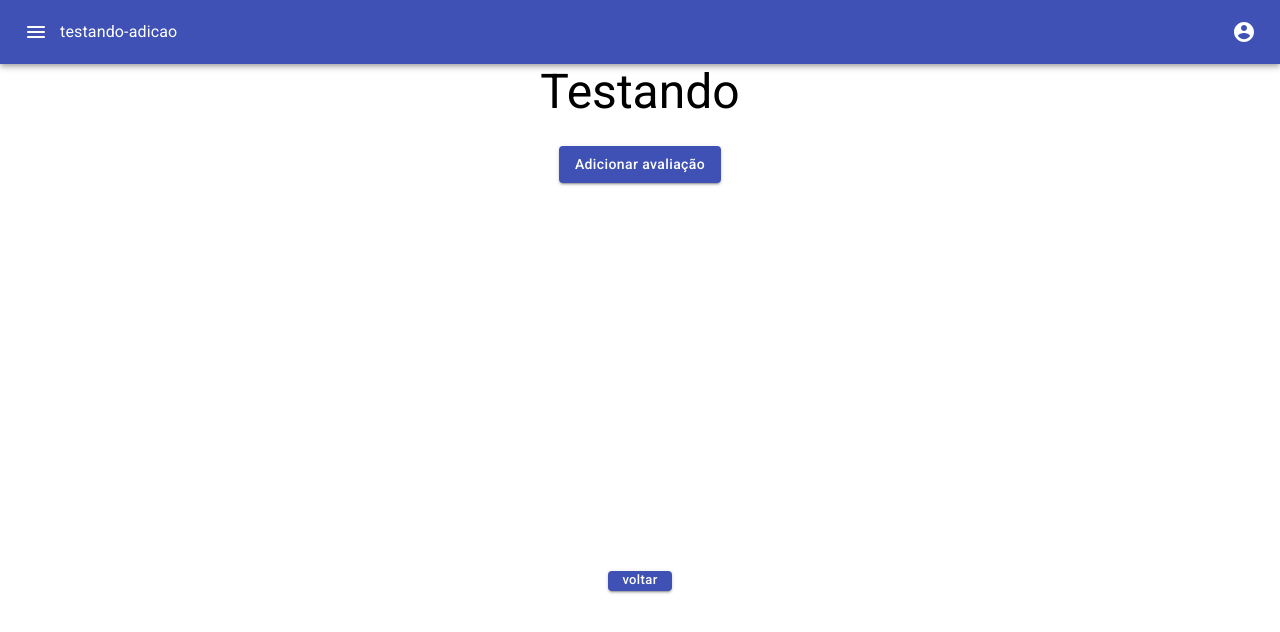
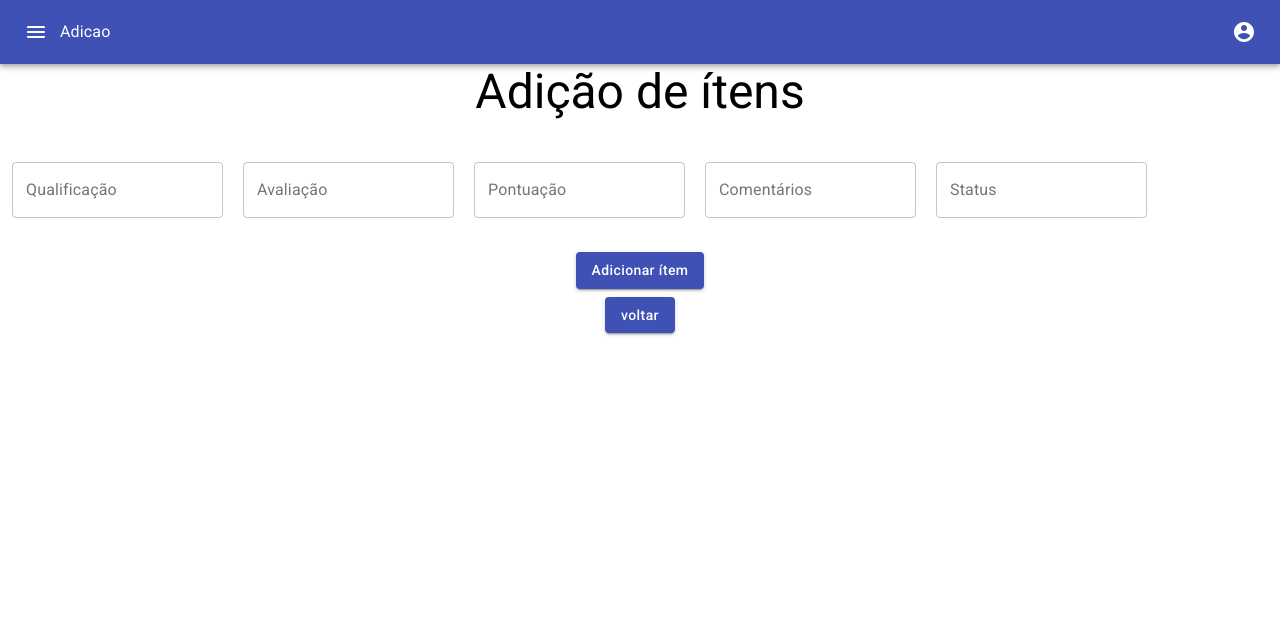
Before and after one commit to fga-eps-mds/2021-1-hospitalar, a React (Create React App) app in the folder frontend/: page /NovaAvaliacao/Adicao in a window 1280 px wide. Shown: the top 632 px of the page. Built offline with nearby package versions, Linux system fonts and the light colour scheme.

Commit message:
#111 - adições finais para a R1

```diff
--- /dev/null
+++ b/frontend/src/components/ColetaDados/index.tsx
@@ -0,0 +1,8 @@
+export interface ColetaDados {
+  OBindice: string
+  OBqualificacao: string
+  OBavaliacao: string
+  OBpontuacao: string
+  OBcomentario: string
+  OBstatus: string
+}
--- /dev/null
+++ b/frontend/src/components/ColetaDados/styles.ts
@@ -0,0 +1,3 @@
+import { makeStyles } from '@material-ui/core'
+
+export const useStyles = makeStyles((theme) => ({}))
--- /dev/null
+++ b/frontend/src/components/Gerenciamento/index.tsx
@@ -0,0 +1,54 @@
+import { Box, Grid, Typography } from '@material-ui/core'
+import React, { useState } from 'react'
+
+import { Button } from '../GlobalComponents/Inputs/Button'
+import { ColetaDados } from '../ColetaDados'
+import { useHistory } from 'react-router-dom'
+import { useStyles } from './styles'
+
+interface Props {
+  lista: ColetaDados
+  deleteLista(variavel: string): void
+}
+
+export const Gerenciamento = ({ lista, deleteLista }: Props) => {
+  const history = useHistory()
+
+  return (
+    <div className='teste'>
+      <div>
+        <table>
+          <thead>
+            <tr>
+              <th>Índice</th>
+              <th>Qualificação</th>
+              <th>Avaliacao</th>
+              <th>Pontuacao</th>
+              <th>Comentario</th>
+              <th>Status</th>
+            </tr>
+          </thead>
+          <tbody>
+            <tr>
+              <td>{lista.OBindice}</td>
+              <td>{lista.OBqualificacao}</td>
+              <td>{lista.OBavaliacao}</td>
+              <td>{lista.OBpontuacao}</td>
+              <td>{lista.OBcomentario}</td>
+              <td>{lista.OBstatus}</td>
+            </tr>
+          </tbody>
+        </table>
+        <Button
+          onClick={() => {
+            deleteLista(lista.OBindice)
+          }}
+        >
+          apagar
+        </Button>
+      </div>
+    </div>
+  )
+}
+
+export default Gerenciamento
--- /dev/null
+++ b/frontend/src/components/Gerenciamento/styles.ts
@@ -0,0 +1,13 @@
+import { makeStyles } from '@material-ui/core'
+
+export const useStyles = makeStyles((theme) => ({
+  botaovoltar: {
+    alignItems: 'center',
+    marginTop: '50px',
+  },
+
+  texto_qualificacao: {
+    marginTop: '20px',
+    marginLeft: '20px',
+  },
+}))
--- a/frontend/src/pages/PaginaAddItem/index.tsx
+++ b/frontend/src/pages/PaginaAddItem/index.tsx
@@ -1,8 +1,12 @@
+/* eslint-disable react/no-array-index-key */
+/* eslint-disable @typescript-eslint/no-shadow */
 import { Box, Grid, Typography } from '@material-ui/core'
-import React, { useState } from 'react'
+import React, { ChangeEvent, useState } from 'react'
 
 import { Button } from '../../components/GlobalComponents/Inputs/Button'
+import { ColetaDados } from '../../components/ColetaDados'
 import { Form } from '../../components/GlobalComponents/Forms/Form'
+import { Gerenciamento } from '../../components/Gerenciamento'
 import { Header } from '../../components/GlobalComponents/Header'
 import { TextField } from '../../components/GlobalComponents/Inputs/TextField'
 import { useHistory } from 'react-router-dom'
@@ -18,27 +22,101 @@ export function PaginaAddItem(): React.ReactElement {
 
   const history = useHistory()
 
+  let nomeDados: string = ''
+
   /**
    * Vai fazer a transição de páginas para a página anterior
    * É necessario inicializar o history.
    */
 
+  const termo: number = 10
+
+  const [digitacaoQualificacao, setDigitacaoQualificacao] = useState('')
+  const [digitacaoAvaliacao, setDigitacaoAvaliacao] = useState('')
+  const [digitacaoPontuacao, setDigitacaoPontuacao] = useState('')
+  const [digitacaoComentarios, setDigitacaoComentarios] = useState('')
+  const [digitacaoStatus, setDigitacaoStatus] = useState('')
+  const [lista, setLista] = useState<ColetaDados[]>([])
+
+  const getDados = (DadosCode: string) => {
+    const ListaDeDados: string[] = []
+    const index = ListaDeDados.indexOf(DadosCode)
+    if (index > -1) {
+      nomeDados = ListaDeDados[index]
+    }
+  }
+
+  const handleAdd = (): void => {
+    const novoNumero: number = Math.floor(Math.random() * 100000)
+    const novoIndice = novoNumero.toString()
+    const newItem = {
+      OBindice: novoIndice,
+      OBqualificacao: digitacaoQualificacao,
+      OBavaliacao: digitacaoAvaliacao,
+      OBpontuacao: digitacaoPontuacao,
+      OBcomentario: digitacaoComentarios,
+      OBstatus: digitacaoStatus,
+    }
+
+    setLista([...lista, newItem])
+
+    console.log(lista)
+    setDigitacaoAvaliacao('')
+    setDigitacaoComentarios('')
+
+    setDigitacaoPontuacao('')
+    setDigitacaoQualificacao('')
+    setDigitacaoStatus('')
+  }
+
+  const deleteLista = (variavel: string): void => {
+    setLista(lista.filter((indice) => indice.OBindice !== variavel))
+  }
+
+  const handleCodeChangeQualificao = (e: {
+    target: { value: React.SetStateAction<string> }
+  }) => {
+    setDigitacaoQualificacao(e.target.value)
+    getDados(e.target.value.toString())
+  }
+
+  const handleCodeChangeAvaliacao = (e: {
+    target: { value: React.SetStateAction<string> }
+  }) => {
+    setDigitacaoAvaliacao(e.target.value)
+    getDados(e.target.value.toString())
+  }
+
+  const handleCodeChangePontuacao = (e: {
+    target: { value: React.SetStateAction<string> }
+  }) => {
+    setDigitacaoPontuacao(e.target.value)
+    getDados(e.target.value.toString())
+  }
+
+  const handleCodeChangeComentarios = (e: {
+    target: { value: React.SetStateAction<string> }
+  }) => {
+    setDigitacaoComentarios(e.target.value)
+    getDados(e.target.value.toString())
+  }
+
+  const handleCodeChangeStatus = (e: {
+    target: { value: React.SetStateAction<string> }
+  }) => {
+    setDigitacaoStatus(e.target.value)
+    getDados(e.target.value.toString())
+  }
+
   const handleBackPage = () => {
     history.goBack()
   }
 
-  const handleClick = () => {
-    console.log('teste')
-  }
-
-  const voltar = () => {
-    console.log('voltando')
-  }
   return (
     <Grid>
       <Grid container direction='column' spacing={2}>
         <Grid item>
-          <Header title='testando-adicao' />
+          <Header title='Adicao' />
         </Grid>
       </Grid>
 
@@ -51,20 +129,72 @@ export function PaginaAddItem(): React.ReactElement {
         >
           <Box mb='30px'>
             <Typography variant='h3' align='center'>
-              Testando
+              Adição de ítens
             </Typography>
           </Box>
-          <Form>
-            <Grid container direction='column' spacing={2} alignItems='center' id='grid'>
-              <Button size='medium' onClick={handleClick}>
-                Adicionar avaliação
-              </Button>
-            </Grid>
-          </Form>
+
+          <Grid container direction='row' spacing={2} alignItems='center' id='grid3'>
+            <TextField
+              name='Qualificação'
+              value={digitacaoQualificacao}
+              label='Qualificação'
+              onChange={handleCodeChangeQualificao}
+              id='standard-basic'
+              variant='outlined'
+              className={classes.texto_qualificacao}
+            />{' '}
+            <TextField
+              name='Avaliacao'
+              value={digitacaoAvaliacao}
+              label='Avaliação'
+              onChange={handleCodeChangeAvaliacao}
+              id='standard-basic'
+              variant='outlined'
+              className={classes.texto_qualificacao}
+            />{' '}
+            <TextField
+              name='Pontuação'
+              value={digitacaoPontuacao}
+              label='Pontuação'
+              onChange={handleCodeChangePontuacao}
+              id='standard-basic'
+              variant='outlined'
+              className={classes.texto_qualificacao}
+            />{' '}
+            <TextField
+              name='Comentarios'
+              value={digitacaoComentarios}
+              label='Comentários'
+              onChange={handleCodeChangeComentarios}
+              id='standard-basic'
+              variant='outlined'
+              className={classes.texto_qualificacao}
+            />{' '}
+            <TextField
+              name='Status'
+              value={digitacaoStatus}
+              label='Status'
+              onChange={handleCodeChangeStatus}
+              id='standard-basic'
+              variant='outlined'
+              className={classes.texto_qualificacao}
+            />{' '}
+          </Grid>
+
           <Grid container direction='column' spacing={2} alignItems='center' id='grid2'>
-            <Button size='small' onClick={handleBackPage} className={classes.botaovoltar}>
+            <Button size='medium' onClick={handleAdd} className={classes.botaovoltar}>
+              Adicionar ítem
+            </Button>
+
+            <Button size='medium' onClick={handleBackPage}>
               voltar
             </Button>
+          </Grid>
+
+          <Grid>
+            {lista.map((lista: ColetaDados, key: number) => (
+              <Gerenciamento key={key} lista={lista} deleteLista={deleteLista} />
+            ))}
           </Grid>
         </Grid>
       </Box>
--- a/frontend/src/pages/PaginaAddItem/styles.ts
+++ b/frontend/src/pages/PaginaAddItem/styles.ts
@@ -27,7 +27,12 @@ export const useStyles = makeStyles((theme) => ({
   },
 
   botaovoltar: {
-    height: '20px',
-    marginTop: '400px',
+    alignItems: 'center',
+    marginTop: '50px',
+  },
+
+  texto_qualificacao: {
+    marginTop: '20px',
+    marginLeft: '20px',
   },
 }))
--- a/frontend/src/pages/PaginaAvaliacao/index.tsx
+++ b/frontend/src/pages/PaginaAvaliacao/index.tsx
@@ -30,11 +30,12 @@ export function PaginaAvaliacao(): React.ReactElement {
   const voltar = () => {
     console.log('voltando')
   }
+
   return (
     <Grid>
       <Grid container direction='column' spacing={2}>
         <Grid item>
-          <Header title='testando' />
+          <Header title='Nova avaliação' />
         </Grid>
       </Grid>
 
@@ -47,7 +48,7 @@ export function PaginaAvaliacao(): React.ReactElement {
         >
           <Box mb='30px'>
             <Typography variant='h3' align='center'>
-              Gerar Nova Avaliação
+              Nova Avaliação
             </Typography>
           </Box>
           <Form>
```
